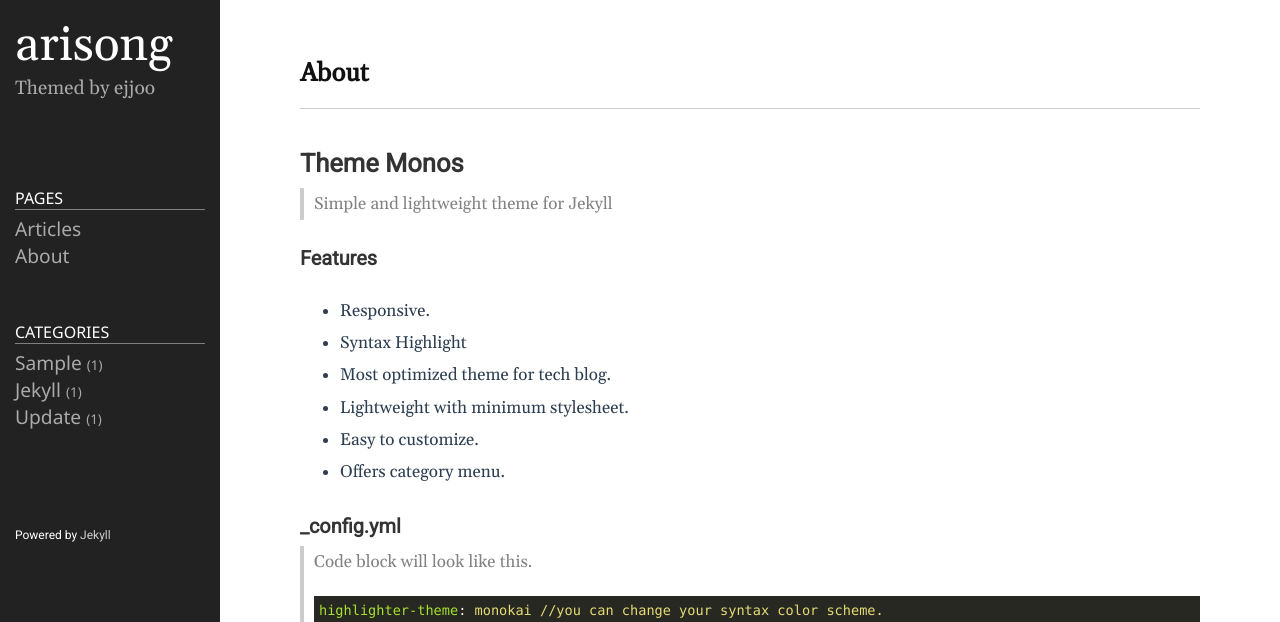
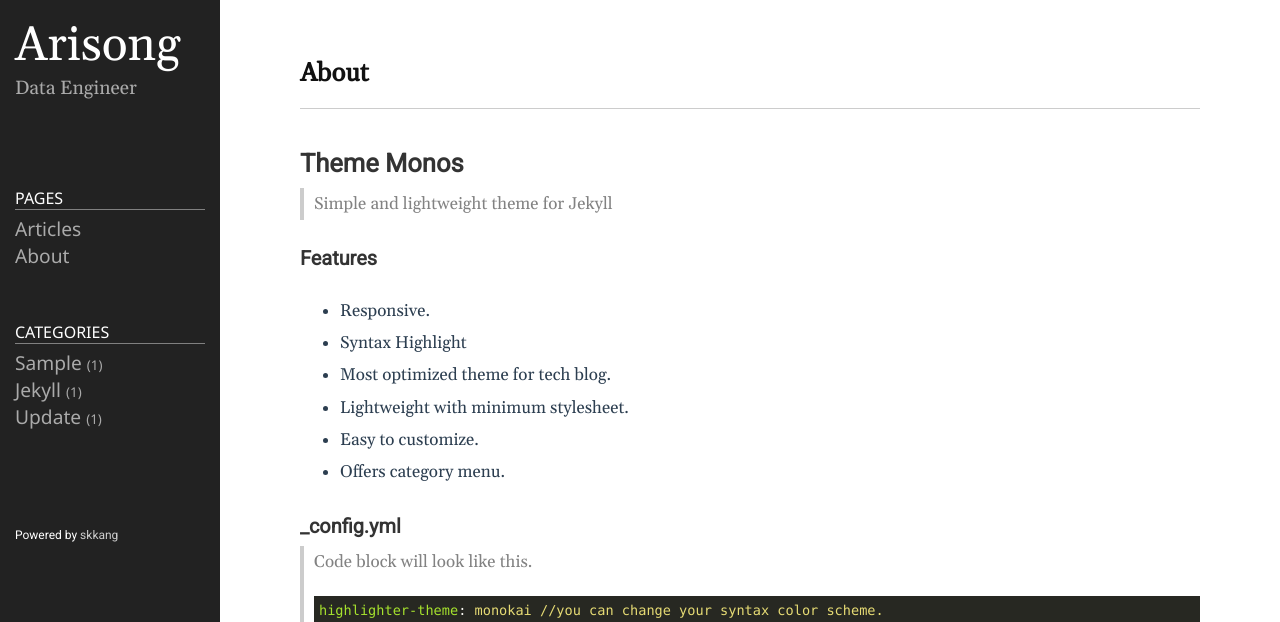
Before and after one commit to ejjoo/jekyll-theme-monos, a Jekyll site: the page built from README.md, in a window 1280 px wide and 900 px high. Shown: the top 622 px of the window. Built offline with Jekyll 4.4.1, drawn with Linux system fonts in a browser that asks for light colours.

Commit message:
기본 정보 변경

```diff
--- a/_config.yml
+++ b/_config.yml
@@ -18,10 +18,10 @@
 # You can create any custom variable you would like, and they will be accessible
 # in the templates via {{ site.myvariable }}.
 
-title: arisong
+title: Arisong
 email: seolgi911@gmail.com
 description: >- # this means to ignore newlines until "baseurl:"
-  Themed by ejjoo
+  Data Engineer
 # baseurl: "/" # the subpath of your site, e.g. /blog
 url: "http://arisong-Kang.github.io" # the base hostname & protocol for your site, e.g. http://example.com
 github_username: arisong-Kang
--- a/_includes/sidebar.html
+++ b/_includes/sidebar.html
@@ -48,5 +48,5 @@
 </div>
 
 <div class="sidebar-item sidebar-footer">
-	<p>Powered by <a href="https://github.com/jekyll/jekyll">Jekyll</a></p>
+	<p>Powered by <a href="https://github.com/arisong-Kang">skkang</a></p>
 </div>
```
